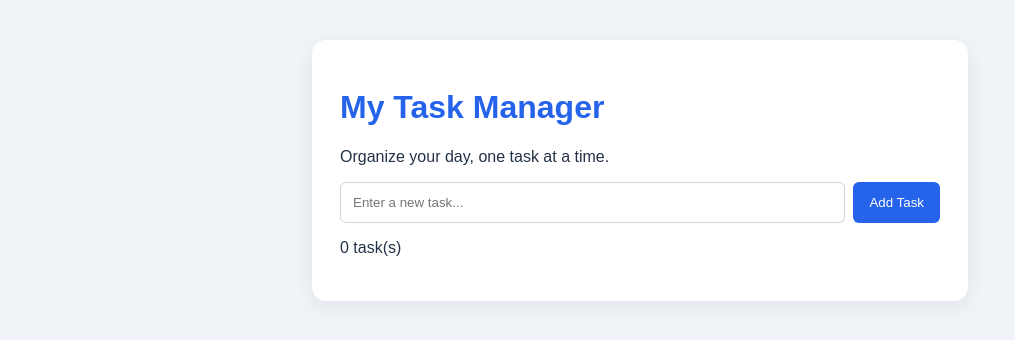
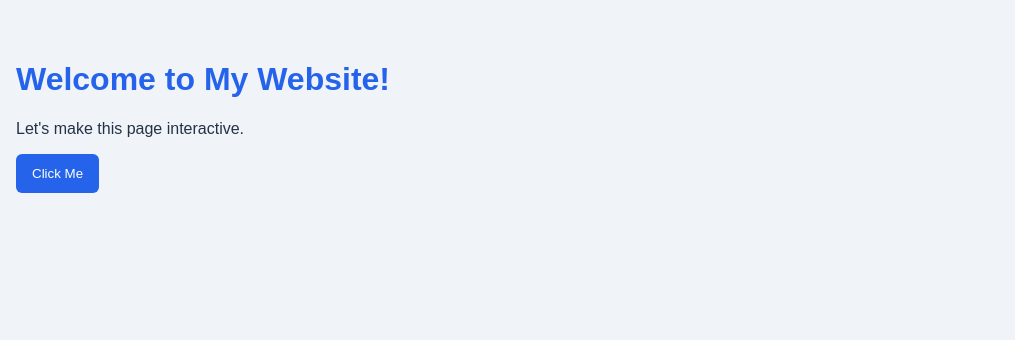
Before and after one commit to 2206arazzak-lab/javascript-task-manager, a plain HTML site: page index.html in a window 1280 px wide. Shown: the whole page, without its empty margins (0-1015 px from the left). Drawn offline with Linux system fonts and the light colour scheme.

Commit message:
Change title and content of index.html
Updated the title and main content of the webpage.

```diff
--- a/index.html
+++ b/index.html
@@ -4,23 +4,14 @@
 <head>
     <meta charset="UTF-8">
     <meta name="viewport" content="width=device-width, initial-scale=1.0">
-    <title>My Task Manager</title>
+    <title>My Dynamic Website</title>
     <link rel="stylesheet" href="style.css">
 </head>
 <body>
-    <div class="container">
-        <h1>My Task Manager</h1>
-        <p>Organize your day, one task at a time.</p>
 
-        <form id="task-form">
-            <input id="task-input" type="text"
-                   placeholder="Enter a new task..." required>
-            <button type="submit">Add Task</button>
-        </form>
-
-        <p id="task-count">0 tasks</p>
-        <ul id="task-list"></ul>
-    </div>
+    <h1>Welcome to My Website!</h1>
+    <p id="message">Let's make this page interactive.</p>
+    <button id="changeBtn">Click Me</button>
 
     <script src="script.js"></script>
 </body>
```
